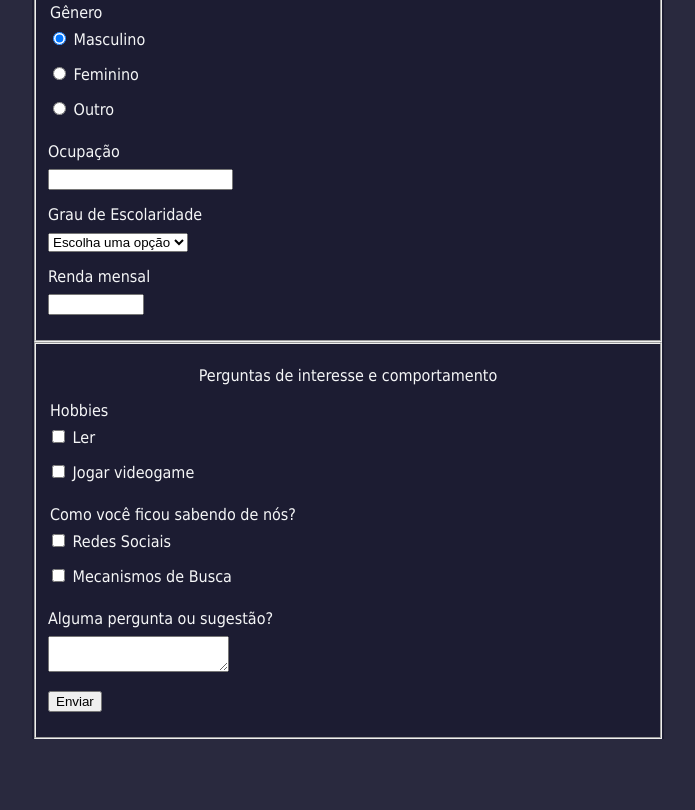
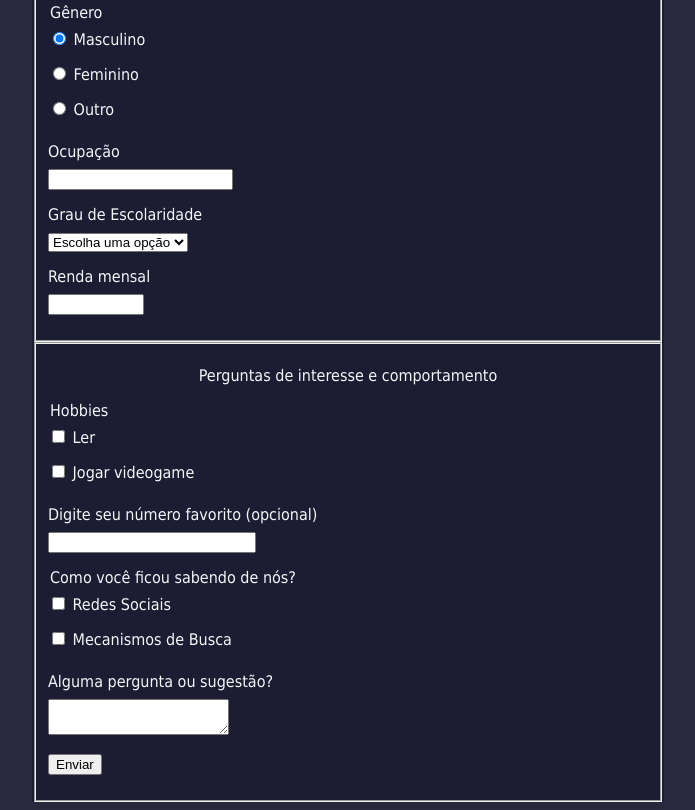
Before and after one commit to cmoiss/pesquisa-demografica, a plain HTML site: page index.html in a window 1280 px wide. Shown: the part 380-1190 px from the top of the page, without its empty margins (292-987 px from the left). Before the commit the page ends 1127 px from the top, so only its background shows below. Drawn offline with Linux system fonts and the light colour scheme.

Commit message:
adicionado - número favorito
Update index.html

Update styles.css

```diff
--- a/index.html
+++ b/index.html
@@ -93,6 +93,11 @@
             </div>
 
             <div class="form-group">
+                <label for="number">Digite seu número favorito (opcional)</label>
+                <input id="number" type="number" min="0" max="1000000" />
+            </div>
+
+            <div class="form-group">
                 <legend>Como você ficou sabendo de nós?</legend>
 
                 <div class="hear-about-group">
@@ -114,8 +119,8 @@
             <div class="form-group">
                 <button>Enviar</button>
             </div>
-        </fieldset>
     </form>
+    </fieldset>
 </body>
 
 </html>
--- a/style.css
+++ b/style.css
@@ -34,3 +34,7 @@ label {
 .gender-group, .hobbies-group, .hear-about-group {
     display: block;
 }
+
+#number {
+    width: 200px;
+}
```
